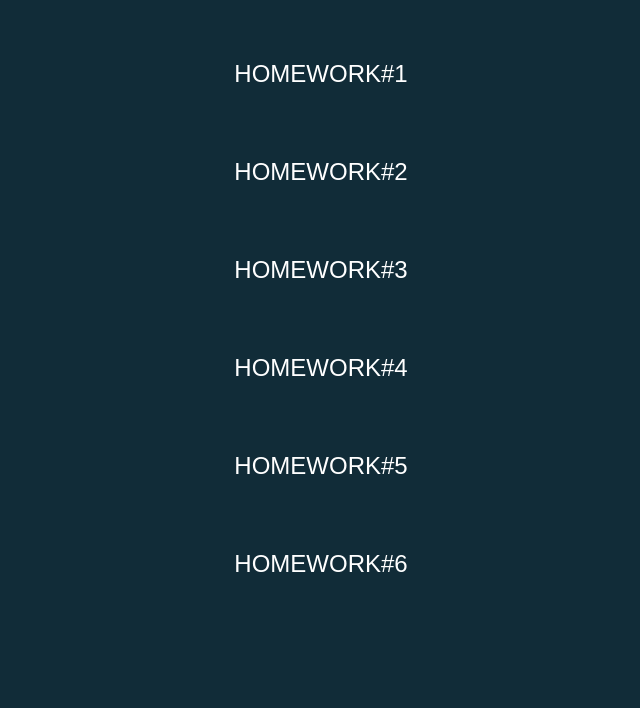
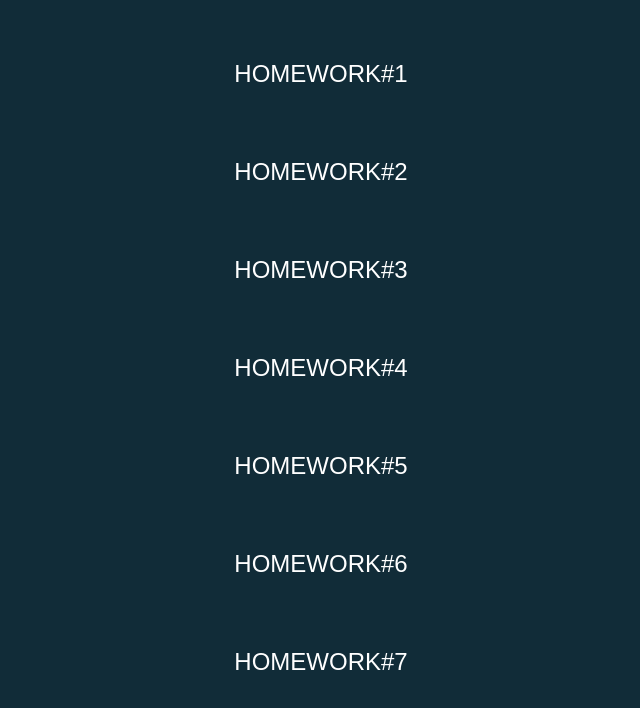
Before and after one commit to skiptomy/goit-fe-course, a plain HTML site: page index.html in a window 1280 px wide. Shown: the part 110-818 px from the top of the page, without its empty margins (319-959 px from the left). Drawn offline with Linux system fonts and the light colour scheme.

Commit message:
main index.html

```diff
--- a/index.html
+++ b/index.html
@@ -54,6 +54,12 @@
             >Homework#6</a
           >
         </li>
+        <li>
+          <a
+            href="https://skiptomy.github.io/goit-fe-course/html-css/module-7/index.html"
+            >Homework#7</a
+          >
+        </li>
       </ul>
     </div>
   </body>
```
